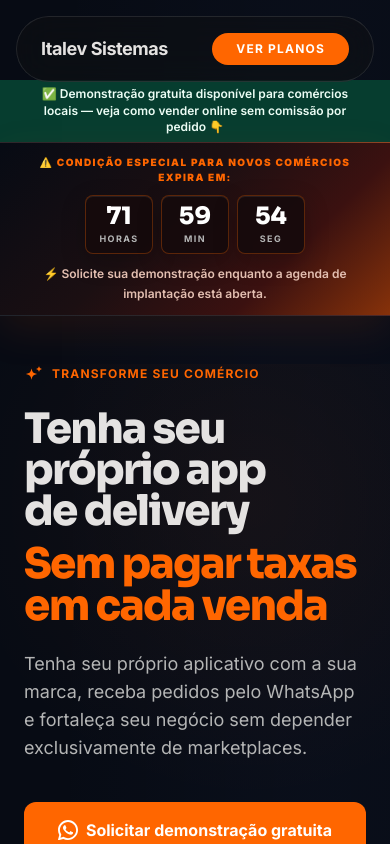
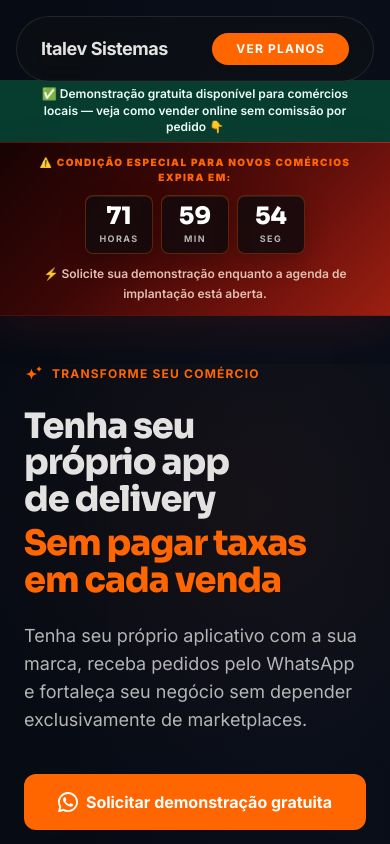
Before and after one commit to alle77fm/paginaitalev, a Next.js app: page / in a window 390 px wide. Shown: the top 844 px of the page. Built offline with nearby package versions, Linux system fonts and the light colour scheme.

Commit message:
Ajusta faixa do contador e títulos da hero no mobile

```diff
--- a/app/page.tsx
+++ b/app/page.tsx
@@ -133,11 +133,11 @@ export default function HomePage() {
               </div>
               <h1 className="md:text-display-lg mb-6 text-on-surface">
                 {/* Mobile: layout compacto */}
-                <span className="block md:hidden text-[38px] min-[390px]:text-[42px] leading-[0.98] font-black tracking-[-0.04em]">
+                <span className="block md:hidden text-[32px] min-[390px]:text-[35px] leading-[1.04] font-black tracking-[-0.03em]">
                   <span className="block text-on-surface">Tenha seu</span>
                   <span className="block text-on-surface">próprio app</span>
                   <span className="block text-on-surface">de delivery</span>
-                  <span className="block mt-3 text-primary-container">Sem pagar taxas</span>
+                  <span className="block mt-2 text-primary-container">Sem pagar taxas</span>
                   <span className="block text-primary-container">em cada venda</span>
                 </span>
                 {/* Desktop: layout original */}
--- a/components/ui/UpsellCountdownBanner.tsx
+++ b/components/ui/UpsellCountdownBanner.tsx
@@ -79,7 +79,7 @@ export default function UpsellCountdownBanner() {
         ✅ Demonstração gratuita disponível para comércios locais — veja como vender online sem comissão por pedido 👇
       </div>
 
-      <div className="border-y border-white/10 bg-[linear-gradient(135deg,#070B14_0%,#1b0f12_42%,#3b1110_72%,#ff6600_145%)] px-margin-mobile py-3 shadow-[0_14px_40px_rgba(255,90,0,0.1)] md:py-4">
+      <div className="border-y border-red-500/20 bg-[linear-gradient(135deg,#180303_0%,#3a0706_38%,#6f120c_72%,#b32614_115%)] px-margin-mobile py-3 shadow-[0_14px_40px_rgba(179,38,20,0.14)] md:py-4">
         <div className="mx-auto flex max-w-container flex-col items-center gap-2.5 text-center">
           <p className="text-[10px] font-black uppercase tracking-[0.14em] text-primary-container md:text-[11px]">
             ⚠️ CONDIÇÃO ESPECIAL PARA NOVOS COMÉRCIOS EXPIRA EM:
```
